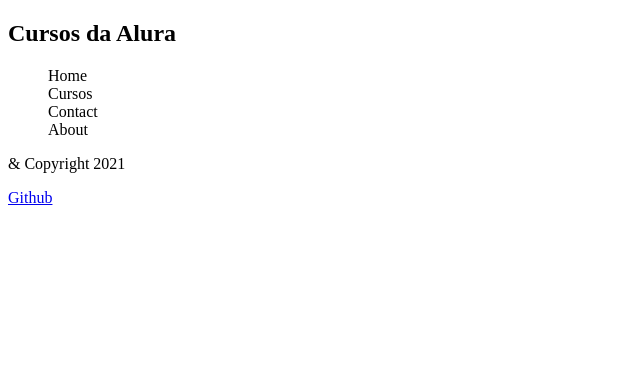
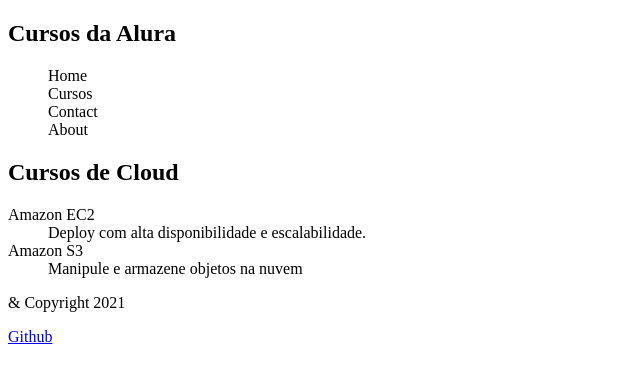
Before and after one commit to dudzpedra/alura-git, a plain HTML site: page index.html in a window 1280 px wide. Shown: the whole page, without its empty margins (0-640 px from the left). Drawn offline with Linux system fonts and the light colour scheme.

Commit message:
cursos de cloud adicionados

```diff
--- a/index.html
+++ b/index.html
@@ -16,6 +16,13 @@
                 <dd>Contact</dd>
                 <dd>About</dd>
             </dl>
+            <h2>Cursos de Cloud</h2>
+            <dl>
+                <dt>Amazon EC2</dt>
+                <dd>Deploy com alta disponibilidade e escalabilidade.</dd>
+                <dt>Amazon S3</dt>
+                <dd>Manipule e armazene objetos na nuvem</dd>
+            </dl>
         </nav>
     </header>
     <footer>
```
